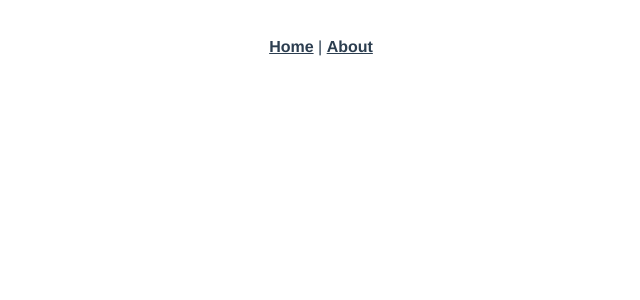
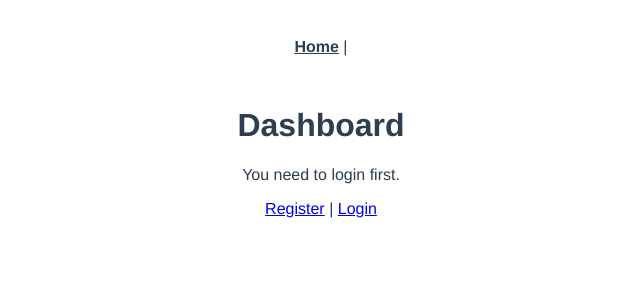
Before and after one commit to amirrezasokhankhosh/Time-Tracker-Frontend, a Vue app: page /dashboard in a window 1280 px wide. Before the commit this address had no page. Shown: the top 300 px of the page, without its empty margins (319-959 px from the left). Built offline with nearby package versions, Linux system fonts and the light colour scheme.

Commit message:
with just login path and component

```diff
--- a/package.json
+++ b/package.json
@@ -8,6 +8,7 @@
     "lint": "vue-cli-service lint"
   },
   "dependencies": {
+    "axios": "^0.20.0",
     "core-js": "^3.6.5",
     "vue": "^3.0.0",
     "vue-router": "^4.0.0-0"
--- a/src/App.vue
+++ b/src/App.vue
@@ -1,9 +1,8 @@
 <template>
 <div id="nav">
-    <router-link to="/">Home</router-link> |
-    <router-link to="/about">About</router-link>
+    <router-link to="/index">Home</router-link> |
 </div>
-  <router-view/>
+<router-view />
 </template>
 
 <style>
--- /dev/null
+++ b/src/components/Auth/Login.vue
@@ -0,0 +1,47 @@
+<template>
+<div class="login">
+    <h1>Login</h1>
+    <div v-if="alertMessage">
+        <p v-text="alertMessage"></p>
+    </div>
+    <input type="email" v-model="email" placeholder="Please enter your email" />
+    <input type="password" v-model="password" placeholder="Password" />
+    <br />
+    <button type="submit" @click="checkLogin()">Submit</button>
+</div>
+</template>
+
+<script>
+const axios = require('axios')
+export default {
+    name: "Login",
+    data() {
+        return {
+            email: null,
+            password: null,
+            alertMessage: null,
+        };
+    },
+    methods: {
+        checkLogin() {
+            axios.post('http://127.0.0.1:3333/api/auth/login', {
+                email: this.email,
+                password: this.password
+            }).then(response => {
+                console.log(this.email, this.password, response)
+                if (response.data.data.token) {
+                    localStorage.removeItem('userToken')
+                    localStorage.setItem('userToken', response.data.token);
+                    // correct the route to dashboard
+                    this.$router.push('/dashboard')
+                } else {
+                    this.alertMessage = "Username or password doesnt match to any user";
+                }
+            })
+        },
+    }
+};
+</script>
+
+<style>
+</style>
--- /dev/null
+++ b/src/components/Auth/Logout.vue
@@ -0,0 +1,13 @@
+<script>
+export default {
+    name: 'Logout',
+    mounted: function(){
+        localStorage.removeItem('userToken')
+        this.$router.push('/index')
+    }
+}
+</script>
+
+<style>
+
+</style>
--- /dev/null
+++ b/src/components/Auth/Register.vue
@@ -0,0 +1,46 @@
+<template>
+  <div class="register">
+    <h2>Register</h2>
+    <div v-if="alertMessage">
+        <p v-text="alertMessage"></p>
+    </div>
+    <input type="text" v-model="username" placeholder="Username" />
+    <input type="email" v-model="email" placeholder="Email" />
+    <input type="password" v-model="password" placeholder="Password" />
+    <br />
+    <button type="submit" @click="register()">Submit</button>
+  </div>
+</template>
+
+<script>
+const axios = require("axios");
+export default {
+  name: "Register",
+  data() {
+    return {
+      username: null,
+      email: null,
+      password: null,
+      alertMessage: null,
+    };
+  },
+  methods: {
+    register() {
+      axios.post("http://127.0.0.1:3333/register", {
+        username: this.username,
+        email: this.email,
+        password: this.password,
+      }).then(response => {
+          if(!response.data.error){
+              this.$router.push('http://localhost:8080/login')
+          } else {
+              this.alertMessage = "Enter correct informations."
+          }
+      });
+    },
+  },
+};
+</script>
+
+<style>
+</style>
--- /dev/null
+++ b/src/components/Dashboard.vue
@@ -0,0 +1,34 @@
+<template>
+<div class="dashboard">
+    <h1>Dashboard</h1>
+    <div v-if="loginCheck">
+        <h3>You are logged in</h3>
+        <router-link to="/logout">Logout</router-link>
+    </div>
+    <div v-else>
+        <p>You need to login first.</p>
+        <router-link to="/register">Register</router-link> |
+        <router-link to="/login">Login</router-link>
+    </div>
+</div>
+</template>
+
+<script>
+export default {
+    name: "Dashboard",
+    data() {
+        return {
+            loginCheck: false,
+        };
+    },
+    mounted: function () {
+        var userToken = localStorage.getItem("userToken");
+        if (userToken) {
+            this.loginCheck = true;
+        }
+    },
+};
+</script>
+
+<style>
+</style>
--- a/src/router/index.js
+++ b/src/router/index.js
@@ -3,18 +3,30 @@ import Home from '../views/Home.vue'
 
 const routes = [
   {
-    path: '/',
+    path: '/index',
     name: 'Home',
     component: Home
   },
   {
-    path: '/about',
-    name: 'About',
-    // route level code-splitting
-    // this generates a separate chunk (about.[hash].js) for this route
-    // which is lazy-loaded when the route is visited.
-    component: () => import(/* webpackChunkName: "about" */ '../views/About.vue')
-  }
+    path: '/login',
+    name: 'Login',
+    component: () => import('../components/Auth/Login.vue')
+  },
+  {
+    path : '/logout',
+    name : 'Logout',
+    component : () => import('../components/Auth/Logout.vue')
+  },
+  {
+    path: '/register',
+    name: 'Register',
+    component: () => import('../components/Auth/Register.vue')
+  },
+  {
+    path: '/dashboard',
+    name: 'Dashboard',
+    component: () => import('../components/Dashboard.vue')
+  },
 ]
 
 const router = createRouter({
--- a/src/views/About.vue
+++ /dev/null
@@ -1,5 +0,0 @@
-<template>
-  <div class="about">
-    <h1>This is an about page</h1>
-  </div>
-</template>
--- a/src/views/Home.vue
+++ b/src/views/Home.vue
@@ -1,18 +1,18 @@
 <template>
-  <div class="home">
-    <img alt="Vue logo" src="../assets/logo.png">
-    <HelloWorld msg="Welcome to Your Vue.js App"/>
-  </div>
+<div class="home">
+    <h1>Home page</h1>
+    <router-link to="/register">Register</router-link> |
+    <router-link to="/login">Login</router-link>
+</div>
 </template>
 
 <script>
 // @ is an alias to /src
-import HelloWorld from '@/components/HelloWorld.vue'
 
 export default {
-  name: 'Home',
-  components: {
-    HelloWorld
-  }
+    name: 'Home',
+    components: {
+
+    }
 }
 </script>
```
Also changed, not shown: 1 other file (tests, documents, lock files or other folders). Lines whose indentation alone changed are shown as unchanged.
